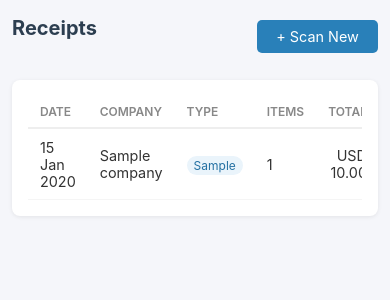
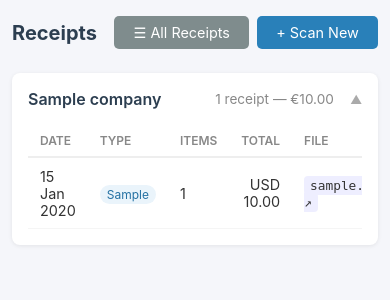
Before and after one commit to IndaloMan/CostOfLiving, a Flask app: page /receipts?view=grouped in a window 390 px wide. Shown: the part 56-356 px from the top of the page. Run offline with Flask 3, Linux system fonts and the light colour scheme; tables that the repository leaves empty hold one stand-in row (values such as "Sample post").

Commit message:
Add company type editing, grouped receipts view, favicon and mobile fixes
- Company type dropdown on company detail page with predefined types
- Group by Company toggle on Receipts page with collapsible sections
- Favicon link in base.html
- COMPANY_TYPES list in routes.py

Co-Authored-By: Claude Sonnet 4.6 <noreply@anthropic.com>

```diff
--- a/app/routes.py
+++ b/app/routes.py
@@ -30,6 +30,12 @@ CATEGORIES = [
     "electricity", "water", "gas", "internet", "phone",
     "restaurant", "takeaway", "other",
 ]
+
+COMPANY_TYPES = [
+    "Supermarket", "Petrol", "Utility", "Restaurant",
+    "Pharmacy", "Household", "Transport", "Other",
+]
+
 
 ALLOWED_EXTENSIONS = {"jpg", "jpeg", "png", "pdf"}
 
@@ -424,6 +430,9 @@ def company_detail(company_id):
     company = Company.query.get_or_404(company_id)
 
     if request.method == "POST":
+        # Save company type
+        company.type = request.form.get("company_type", "").strip() or None
+
         # Save manually edited template
         descs = request.form.getlist("tmpl_description[]")
         cats  = request.form.getlist("tmpl_category[]")
@@ -448,6 +457,7 @@ def company_detail(company_id):
         template_items=template_items,
         receipt_count=receipt_count,
         categories=CATEGORIES,
+        company_types=COMPANY_TYPES,
     )
 
 
--- a/app/static/css/style.css
+++ b/app/static/css/style.css
@@ -399,6 +399,40 @@ h2 {
 .alert-error   { background: #fadbd8; color: #922b21; }
 .alert-info    { background: #d6eaf8; color: #1a5276; }
 
+/* Receipt groups (grouped by company) */
+.receipt-group { padding: 1rem 1.5rem; }
+
+.receipt-group-summary {
+    display: flex;
+    align-items: center;
+    gap: 1rem;
+    cursor: pointer;
+    list-style: none;
+    user-select: none;
+}
+
+.receipt-group-summary::-webkit-details-marker { display: none; }
+
+.receipt-group-name {
+    font-size: 1rem;
+    font-weight: 600;
+    color: #2c3e50;
+    flex: 1;
+}
+
+.receipt-group-meta {
+    font-size: 0.85rem;
+    color: #888;
+}
+
+.receipt-group-chevron {
+    font-size: 0.75rem;
+    color: #aaa;
+    transition: transform 0.2s;
+}
+
+details[open] .receipt-group-chevron { transform: rotate(180deg); }
+
 /* Hamburger — hidden on desktop */
 .nav-hamburger { display: none; }
 
--- a/app/templates/base.html
+++ b/app/templates/base.html
@@ -5,6 +5,7 @@
     <meta name="viewport" content="width=device-width, initial-scale=1.0">
     <title>{% block title %}Cost of Living Tracker{% endblock %}</title>
     <link rel="stylesheet" href="{{ url_for('static', filename='css/style.css') }}">
+    <link rel="icon" href="{{ url_for('static', filename='favicon.ico') }}" type="image/x-icon">
 </head>
 <body>
     <nav>
--- a/app/templates/receipts.html
+++ b/app/templates/receipts.html
@@ -2,11 +2,21 @@
 {% block title %}Receipts{% endblock %}
 
 {% block content %}
-<div style="display:flex; justify-content:space-between; align-items:center; margin-bottom:1.5rem;">
-    <h1>Receipts</h1>
-    <a href="{{ url_for('main.scan') }}" class="btn">+ Scan New</a>
+{% set grouped = request.args.get('view') == 'grouped' %}
+
+<div style="display:flex; justify-content:space-between; align-items:center; margin-bottom:1.5rem; flex-wrap:wrap; gap:0.5rem;">
+    <h1 style="margin:0">Receipts</h1>
+    <div style="display:flex; gap:0.5rem;">
+        {% if grouped %}
+            <a href="{{ url_for('main.receipts') }}" class="btn btn-secondary">&#9776; All Receipts</a>
+        {% else %}
+            <a href="{{ url_for('main.receipts', view='grouped') }}" class="btn btn-secondary">&#9783; Group by Company</a>
+        {% endif %}
+        <a href="{{ url_for('main.scan') }}" class="btn">+ Scan New</a>
+    </div>
 </div>
 
+{# ── Pending section ───────────────────────────────────────────────── #}
 {% if pending %}
 <div class="card" style="margin-bottom:1.5rem; border-left:4px solid #e67e22;">
     <div style="display:flex; align-items:center; justify-content:space-between; margin-bottom:1rem;">
@@ -51,7 +61,66 @@
 </div>
 {% endif %}
 
+{# ── Confirmed receipts ────────────────────────────────────────────── #}
 {% if receipts %}
+
+{% if grouped %}
+
+{# ── Grouped by company ──────────────────────────────────────────── #}
+{% for company_name, group in receipts | groupby('company.name', default='Unknown') %}
+{% set group_list = group | list %}
+{% set group_total = namespace(val=0) %}
+{% for r in group_list %}{% if r.total_amount %}{% set group_total.val = group_total.val + r.total_amount %}{% endif %}{% endfor %}
+
+<details class="card receipt-group" style="margin-bottom:1rem;" open>
+    <summary class="receipt-group-summary">
+        <span class="receipt-group-name">{{ company_name }}</span>
+        <span class="receipt-group-meta">
+            {{ group_list | length }} receipt{{ 's' if group_list | length != 1 }}
+            &mdash; €{{ '%.2f' % group_total.val }}
+        </span>
+        <span class="receipt-group-chevron">&#9660;</span>
+    </summary>
+    <div class="table-wrap" style="margin-top:1rem;">
+        <table class="data-table">
+            <thead>
+                <tr>
+                    <th>Date</th>
+                    <th>Type</th>
+                    <th>Items</th>
+                    <th style="text-align:right">Total</th>
+                    <th>File</th>
+                    <th></th>
+                </tr>
+            </thead>
+            <tbody>
+                {% for r in group_list %}
+                <tr>
+                    <td>{{ r.receipt_date.strftime('%d %b %Y') if r.receipt_date else '—' }}</td>
+                    <td><span class="badge">{{ r.document_type.replace('_',' ').title() }}</span></td>
+                    <td>{{ r.line_items | length }}</td>
+                    <td style="text-align:right">
+                        {% if r.total_amount %}{{ r.currency }} {{ '%.2f' % r.total_amount }}{% else %}—{% endif %}
+                    </td>
+                    <td>
+                        <a href="{{ url_for('main.uploaded_file', filename=r.filename) }}"
+                           target="_blank" class="file-tag" style="text-decoration:none; color:inherit;">{{ r.filename }} &#8599;</a>
+                    </td>
+                    <td>
+                        <a href="{{ url_for('main.edit_receipt', receipt_id=r.id) }}"
+                           class="btn btn-secondary btn-sm">Edit</a>
+                    </td>
+                </tr>
+                {% endfor %}
+            </tbody>
+        </table>
+    </div>
+</details>
+{% endfor %}
+
+{% else %}
+
+{# ── Flat list ───────────────────────────────────────────────────── #}
 <div class="card">
     <div class="table-wrap">
         <table class="data-table">
@@ -74,9 +143,7 @@
                     <td><span class="badge">{{ r.document_type.replace('_',' ').title() }}</span></td>
                     <td>{{ r.line_items | length }}</td>
                     <td style="text-align:right">
-                        {% if r.total_amount %}
-                            {{ r.currency }} {{ '%.2f' % r.total_amount }}
-                        {% else %}—{% endif %}
+                        {% if r.total_amount %}{{ r.currency }} {{ '%.2f' % r.total_amount }}{% else %}—{% endif %}
                     </td>
                     <td>
                         <a href="{{ url_for('main.uploaded_file', filename=r.filename) }}"
@@ -92,6 +159,9 @@
         </table>
     </div>
 </div>
+
+{% endif %}
+
 {% else %}
 <div class="card empty-state">
     <p>No receipts yet. <a href="{{ url_for('main.scan') }}">Scan your first receipt.</a></p>
```
Also changed, not shown: app/templates/company_detail.html (+16 -0 lines).
